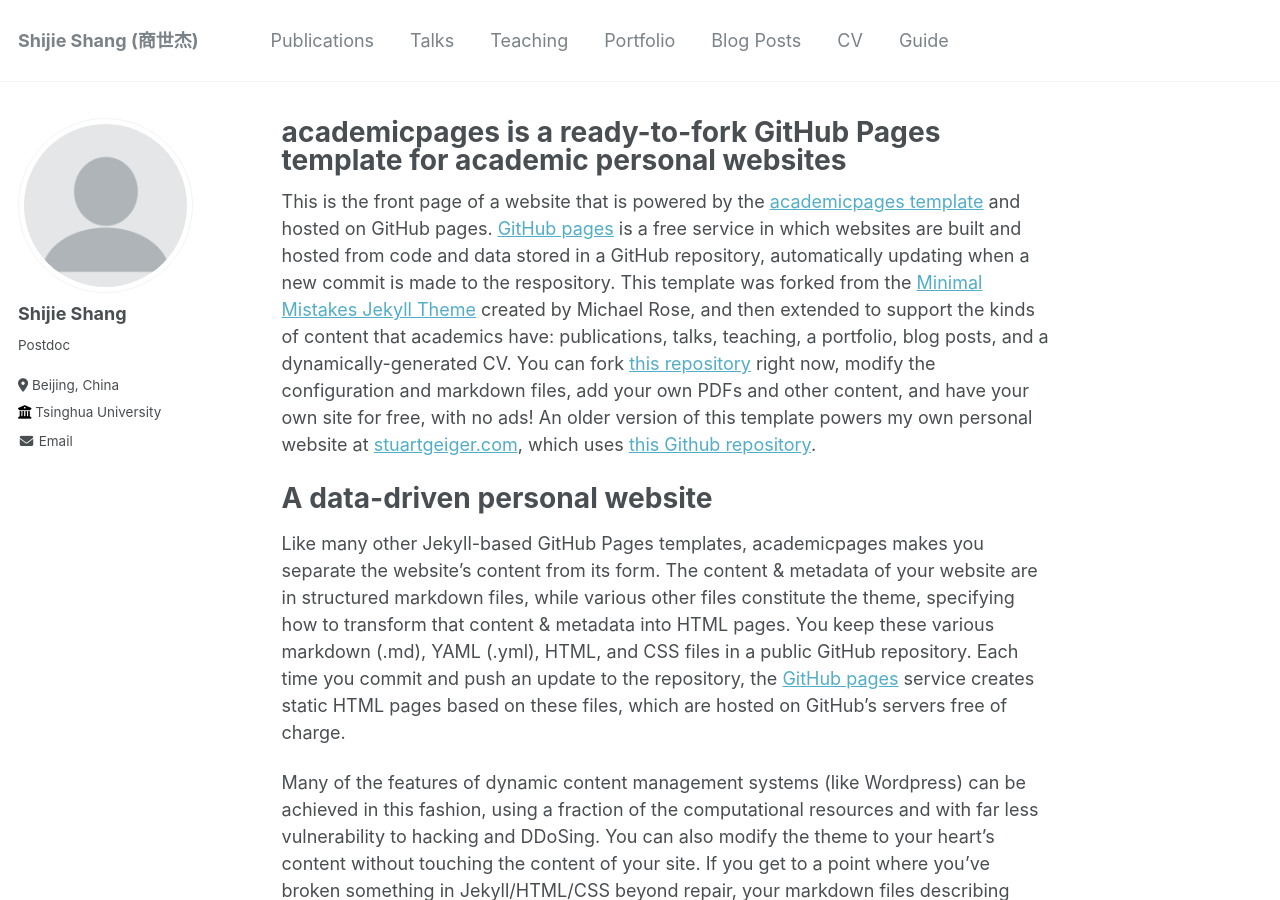
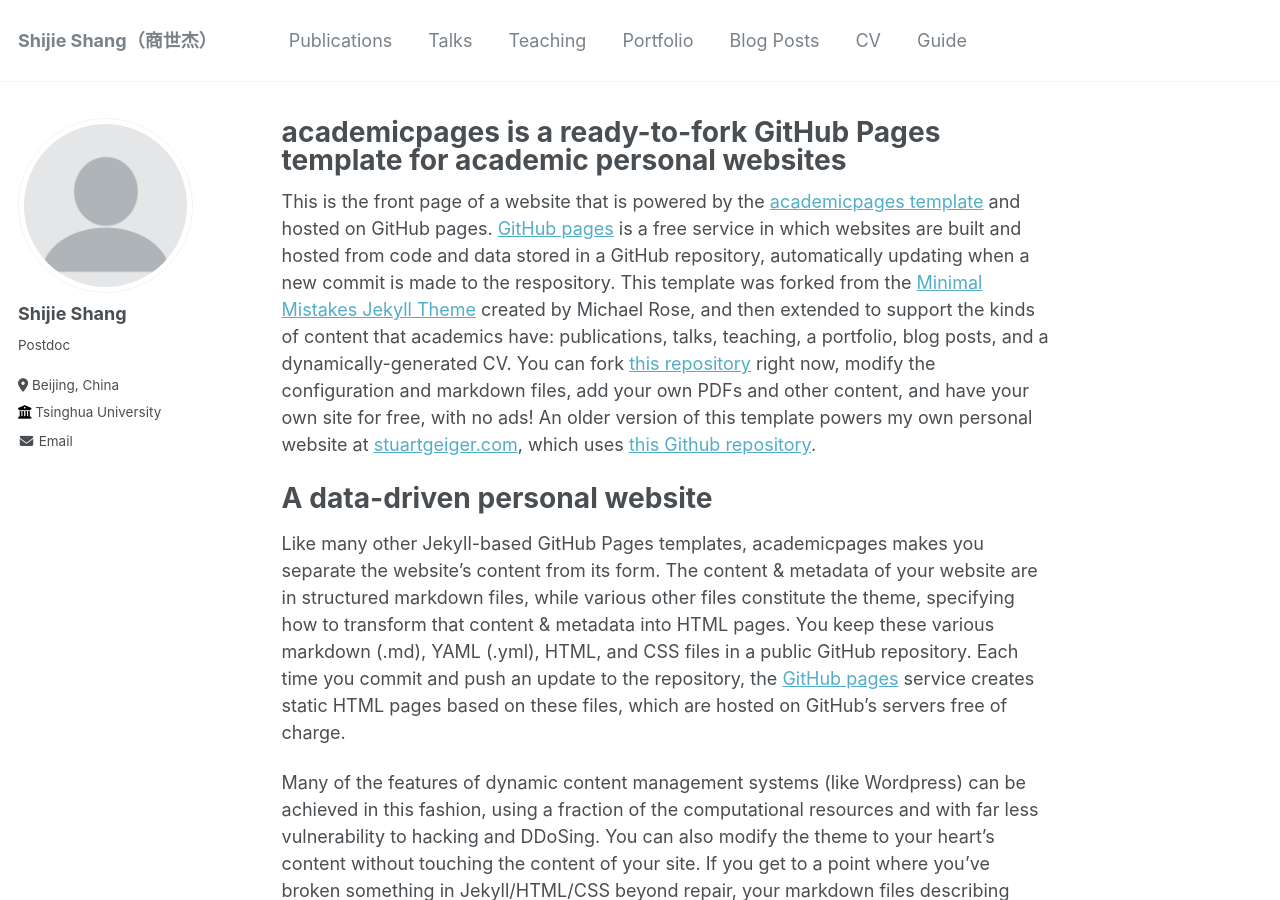
Before and after one commit to shshjie/shshjie.github.io, a Jekyll site: the page built from _pages/about.md, in a window 1280 px wide and 900 px high. Built offline with Jekyll 4.4.1, drawn with Linux system fonts in a browser that asks for light colours.

```diff
--- a/_config.yml
+++ b/_config.yml
@@ -7,7 +7,7 @@
 
 # Basic Site Settings
 locale                   : "en-US"
-title                    : "Shijie Shang (商世杰)"
+title                    : "Shijie Shang（商世杰）"
 title_separator          : "-"
 name                     : &name "Your Name"
 description              : &description "personal description"
```
